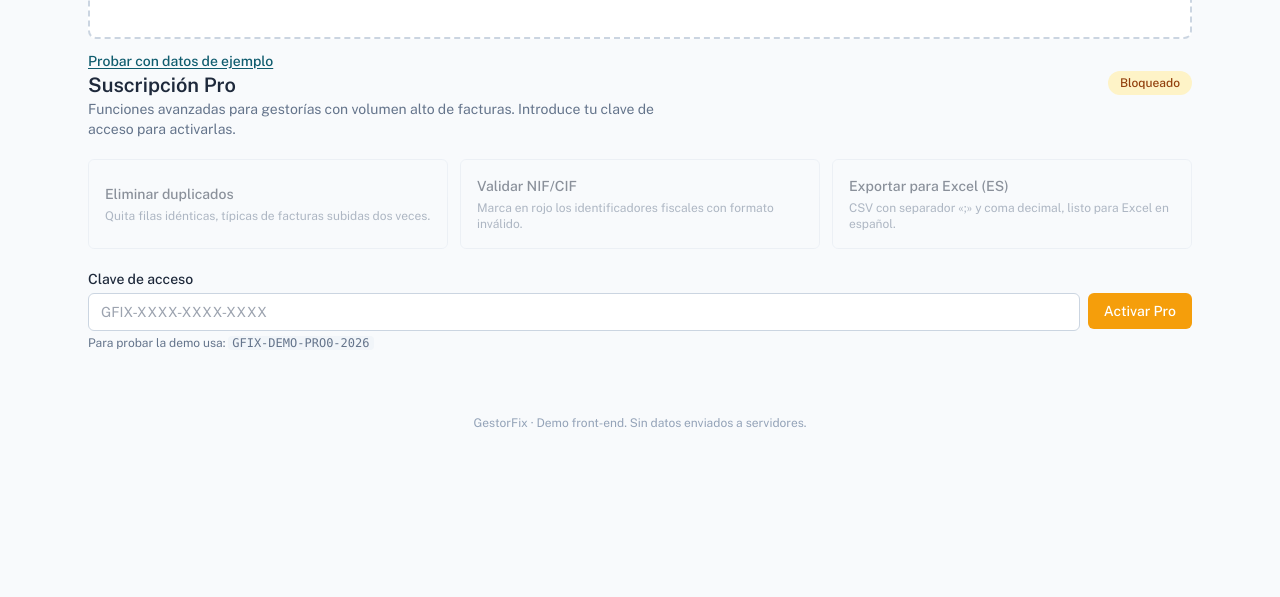
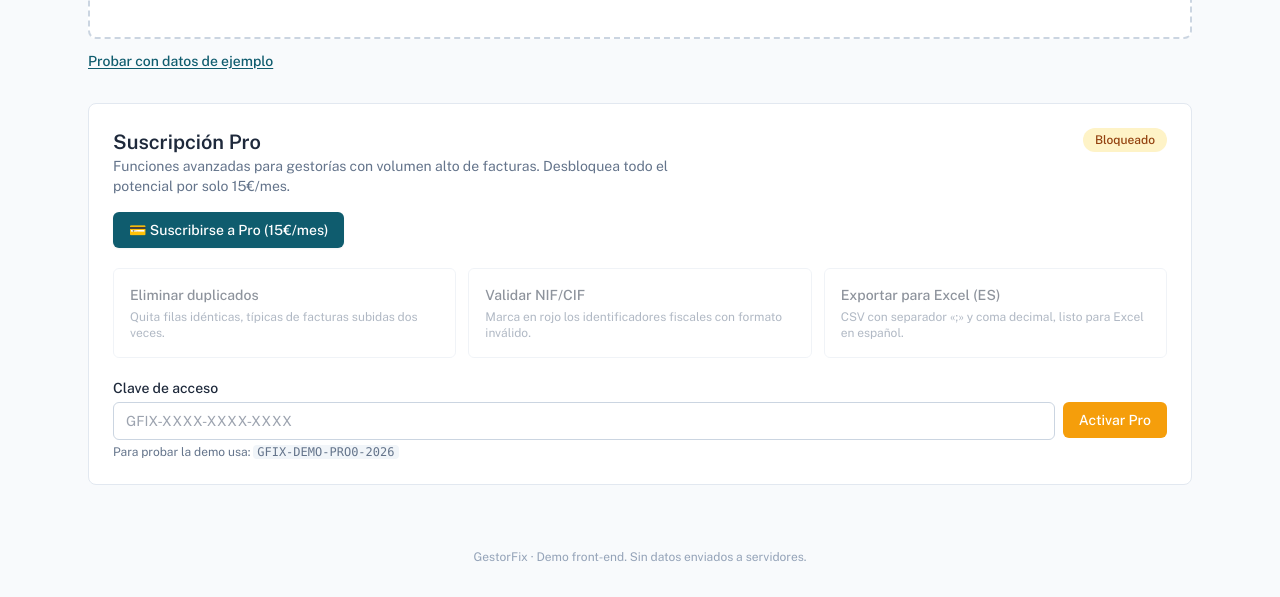
Before and after one commit to robertoclemente504/-Herramienta-web-B2B-para-gestor-as-., a plain HTML site: page index.html in a window 1280 px wide. Shown: the part 312-909 px from the top of the page. Before the commit the page ends 800 px from the top, so only its background shows below. Drawn offline with nearby package versions, Linux system fonts and the light colour scheme.

Commit message:
index.html

```diff
--- a/index.html
+++ b/index.html
@@ -93,12 +93,21 @@
     <p id="tableNote" class="text-xs text-slate-500"></p>
   </section>
 
-  <!-- ============ 3. SUSCRIPCIÓN PRO ============ -->
-  <https://buy.stripe.com/6oU4gB4zE6SobwebXz8ww01">
+ <!-- ============ 3. SUSCRIPCIÓN PRO ============ -->
+  <section aria-labelledby="t-pro" class="bg-white border border-slate-200 rounded-lg p-6">
     <div class="flex flex-wrap items-start justify-between gap-4">
       <div>
         <h2 id="t-pro" class="text-xl font-semibold">Suscripción Pro</h2>
-        <p class="text-sm text-slate-500 max-w-xl">Funciones avanzadas para gestorías con volumen alto de facturas. Introduce tu clave de acceso para activarlas.</p>
+        <p class="text-sm text-slate-500 max-w-xl">Funciones avanzadas para gestorías con volumen alto de facturas. Desbloquea todo el potencial por solo 15€/mes.</p>
+
+        <!-- BOTÓN DE PAGO DE STRIPE -->
+        <div class="mt-4">
+          <a href="https://buy.stripe.com/6oU4gB4zE6SobwebXz8ww01" target="_blank" rel="noopener"
+             class="inline-flex items-center gap-2 bg-brand-600 hover:bg-brand-700 text-white text-sm font-medium px-4 py-2 rounded-md shadow-sm transition-colors">
+            💳 Suscribirse a Pro (15€/mes)
+          </a>
+        </div>
+
       </div>
       <span id="lockState" class="text-xs font-medium px-3 py-1 rounded-full bg-amber-100 text-amber-800">Bloqueado</span>
     </div>
```
